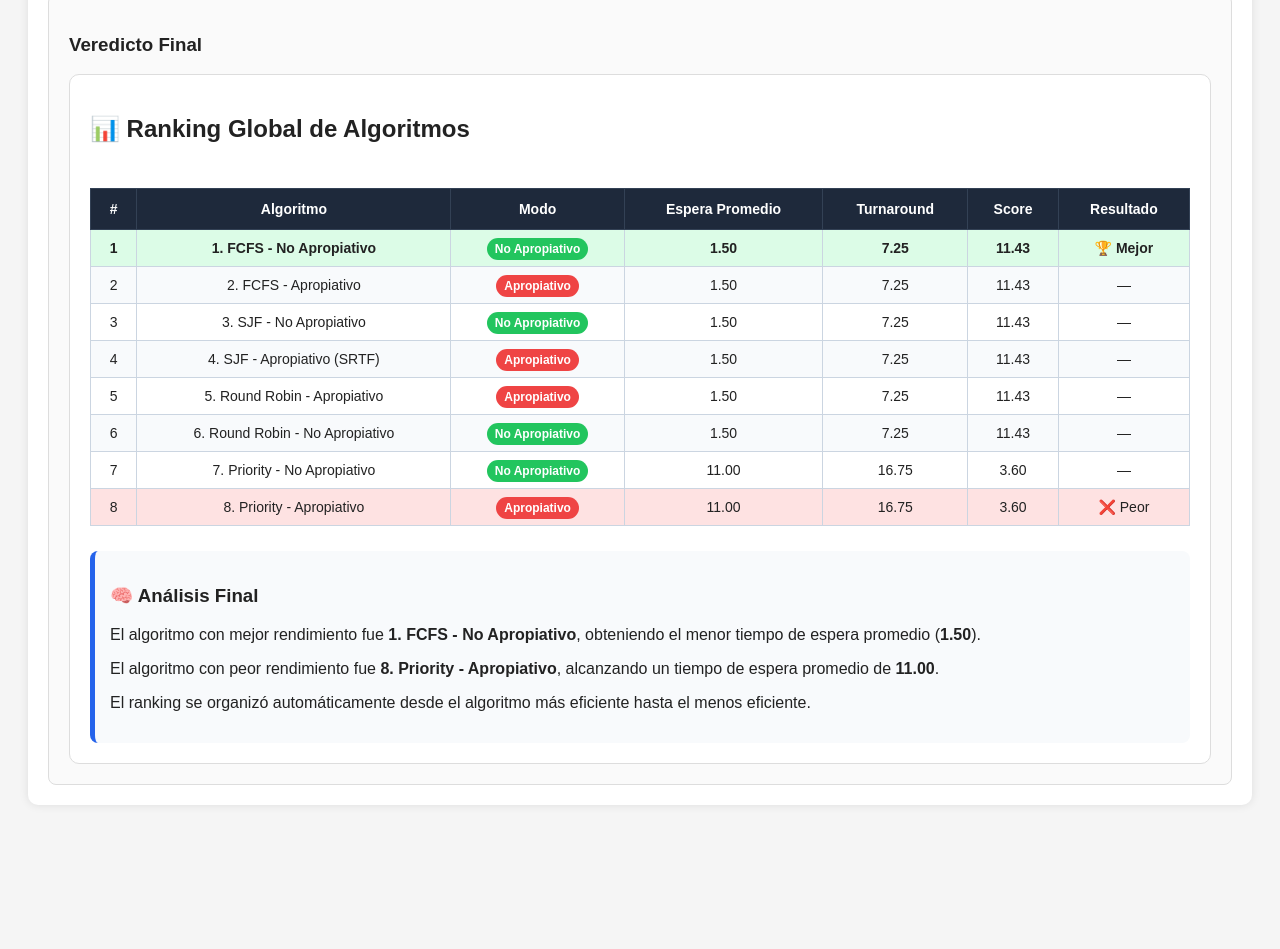
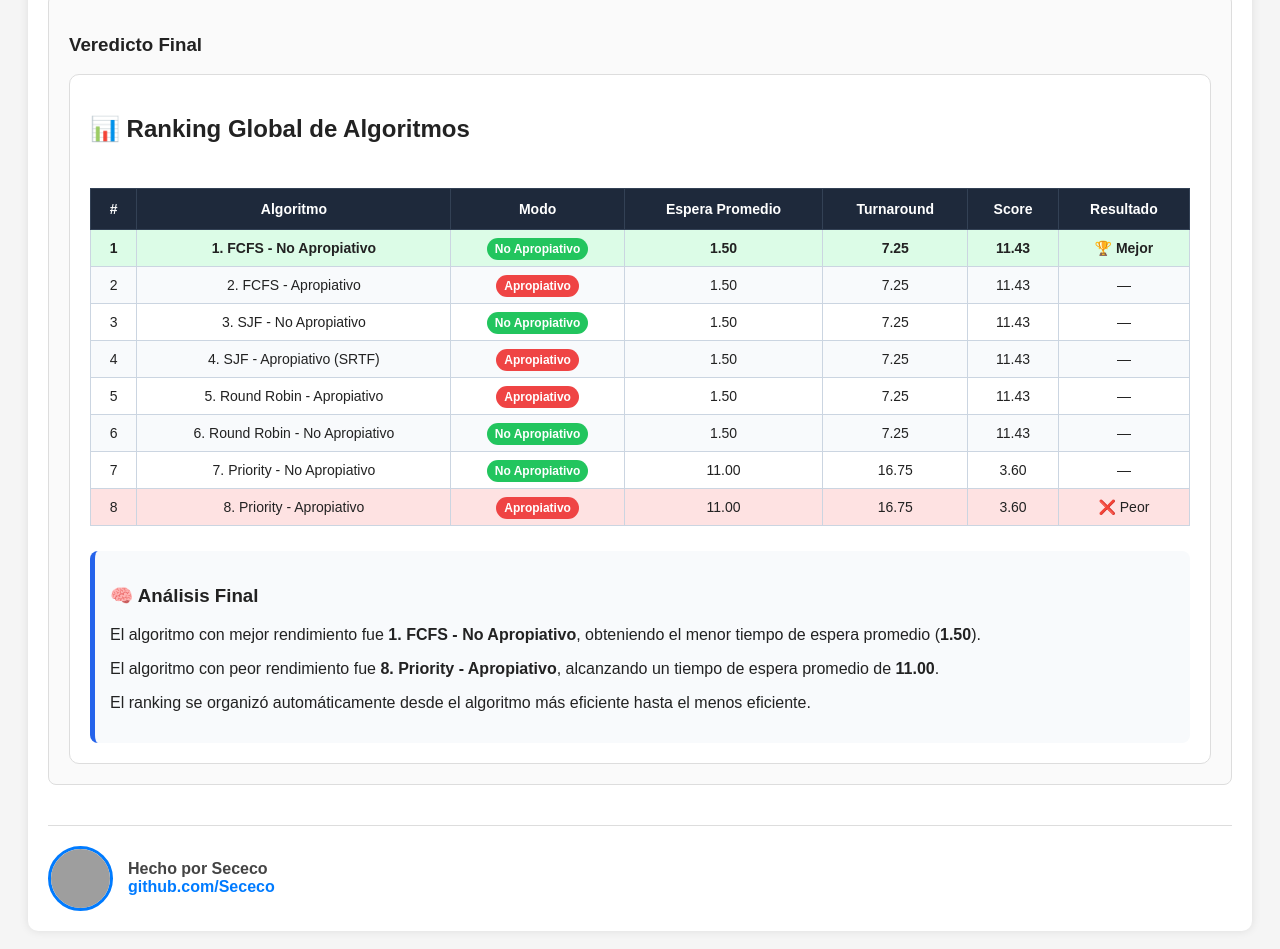
Before and after one commit to Sececo/saturday, a plain HTML site: page index.html in a window 1280 px wide. Shown: the part 7669-8618 px from the top of the page. Before the commit the page ends 8502 px from the top, so only its background shows below. Drawn offline with Linux system fonts and the light colour scheme; grey boxes are pictures that could not be loaded.

Commit message:
feat agregar autor

```diff
--- a/index.html
+++ b/index.html
@@ -227,6 +227,42 @@
       }
       .hybrid-row {
         border-left: 6px solid #9333ea;
+      }
+      .creator-footer {
+        margin-top: 40px;
+        padding-top: 20px;
+        border-top: 1px solid #ddd;
+
+        display: flex;
+        align-items: center;
+        gap: 15px;
+
+        color: #444;
+      }
+
+      .creator-avatar {
+        width: 65px;
+        height: 65px;
+        border-radius: 50%;
+        border: 3px solid #007bff;
+
+        object-fit: cover;
+
+        transition: transform 0.2s ease;
+      }
+
+      .creator-avatar:hover {
+        transform: scale(1.05);
+      }
+
+      .creator-footer a {
+        color: #007bff;
+        text-decoration: none;
+        font-weight: bold;
+      }
+
+      .creator-footer a:hover {
+        text-decoration: underline;
       }
     </style>
   </head>
@@ -398,6 +434,22 @@
         <h3>Veredicto Final</h3>
 
         <div id="finalVerdict"></div>
+      </div>
+      <div class="creator-footer">
+        <img
+          src="https://github.com/Sececo.png"
+          alt="Sececo"
+          class="creator-avatar"
+        />
+
+        <div>
+          <strong>Hecho por Sececo</strong>
+          <br />
+
+          <a href="https://github.com/Sececo" target="_blank">
+            github.com/Sececo
+          </a>
+        </div>
       </div>
     </div>
 
```
